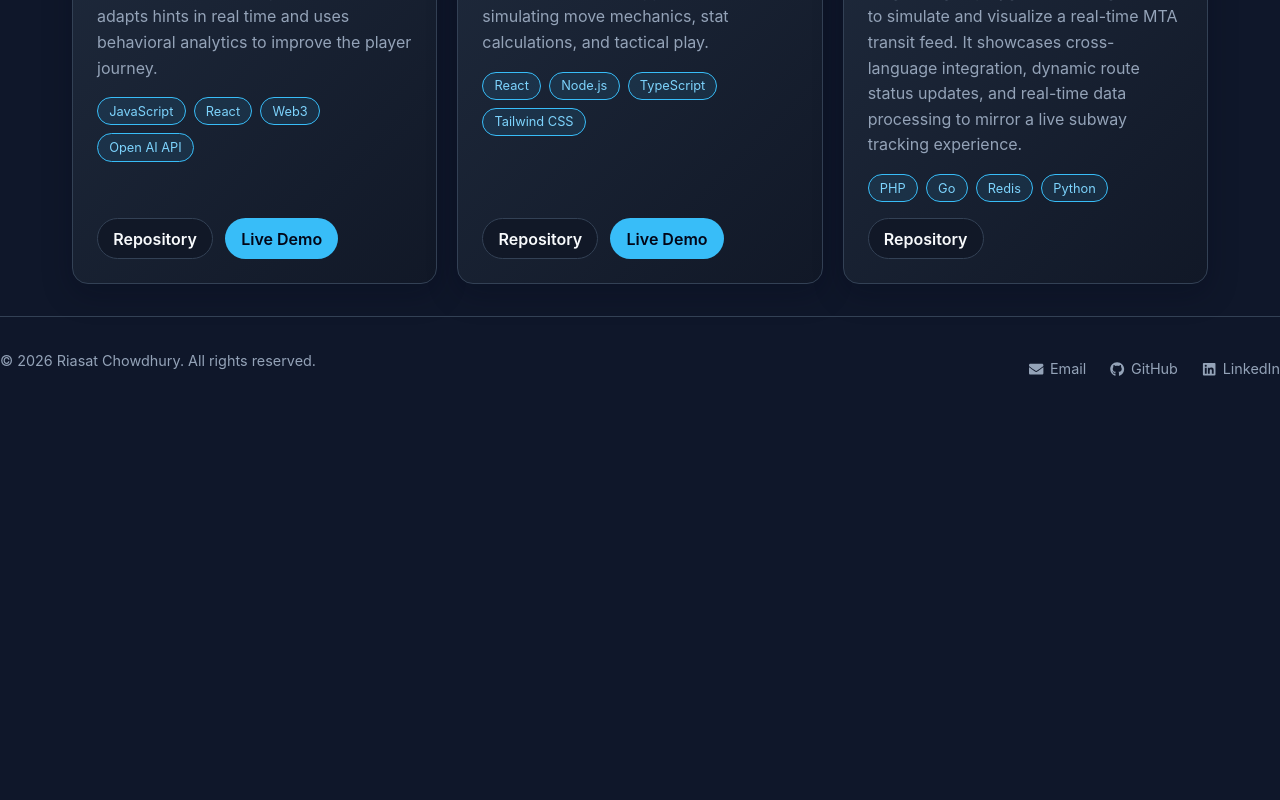
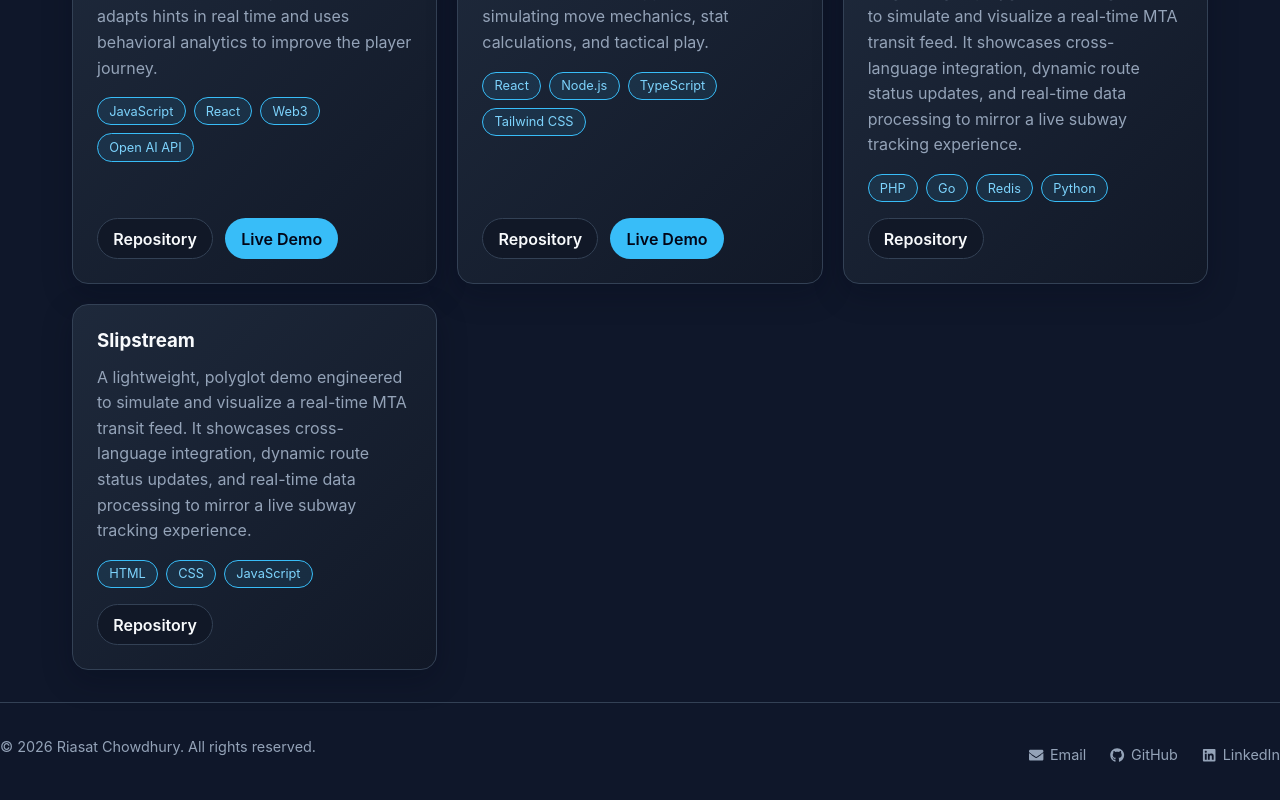
Before and after one commit to rchowd9/personal-portfolio, a React (Vite) app: page /#/projects in a window 1280 px wide. Shown: the part 770-1570 px from the top of the page. Before the commit the page ends 1190 px from the top, so only its background shows below. Built offline with nearby package versions, Linux system fonts and the light colour scheme.

Commit message:
added slipstream project

```diff
--- a/src/pages/Projects.jsx
+++ b/src/pages/Projects.jsx
@@ -50,6 +50,14 @@ export default function Projects() {
       tech: ["PHP", "Go", "Redis", "Python"],
       repoUrl: "https://github.com/rchowd9/railway-system",
     },
+
+    {
+      title: "Slipstream",
+      description:
+        "A lightweight, polyglot demo engineered to simulate and visualize a real-time MTA transit feed. It showcases cross-language integration, dynamic route status updates, and real-time data processing to mirror a live subway tracking experience.",
+      tech: ["HTML", "CSS", "JavaScript"],
+      repoUrl: "https://rchowd9.github.io/Slipstream/",
+    },
   ];
 
   return (
```
